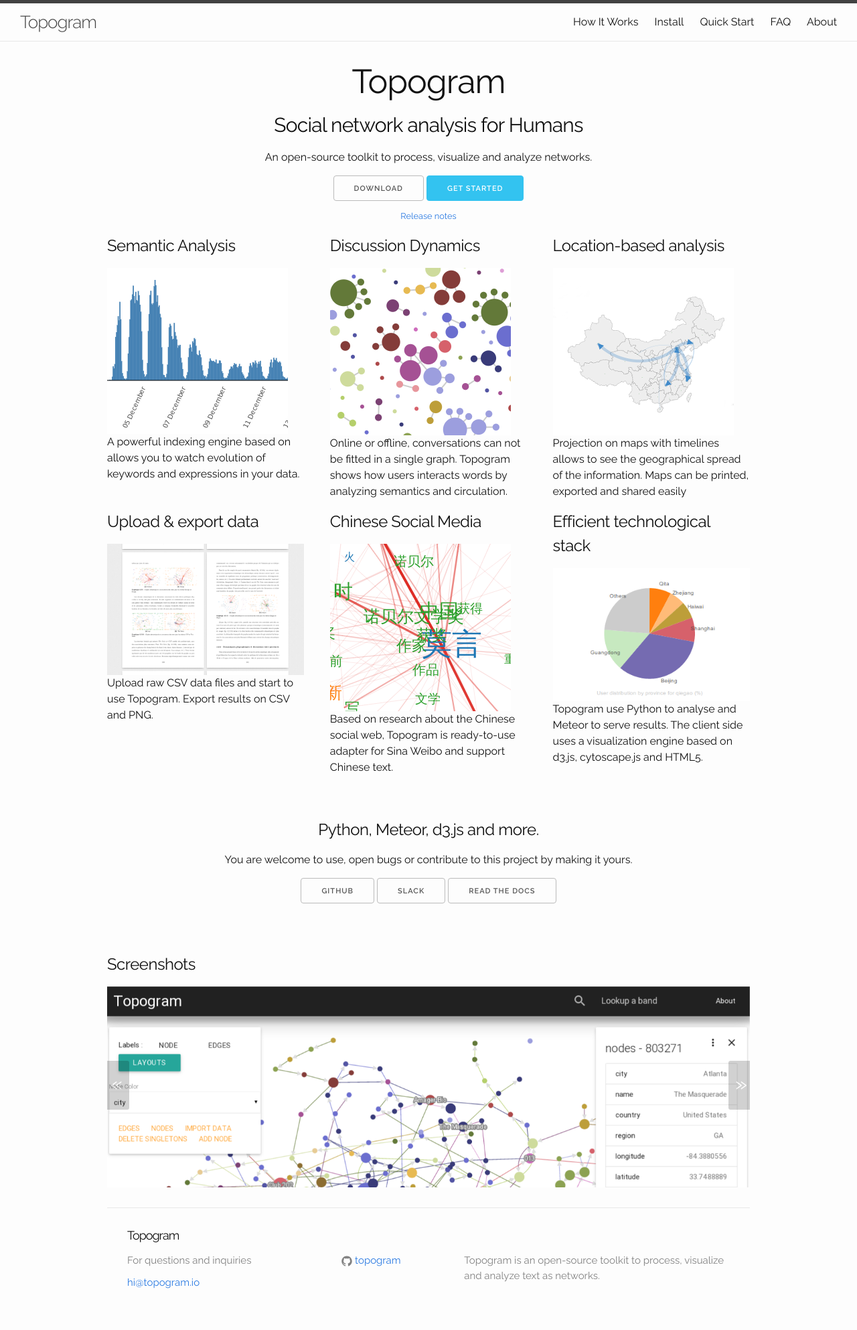
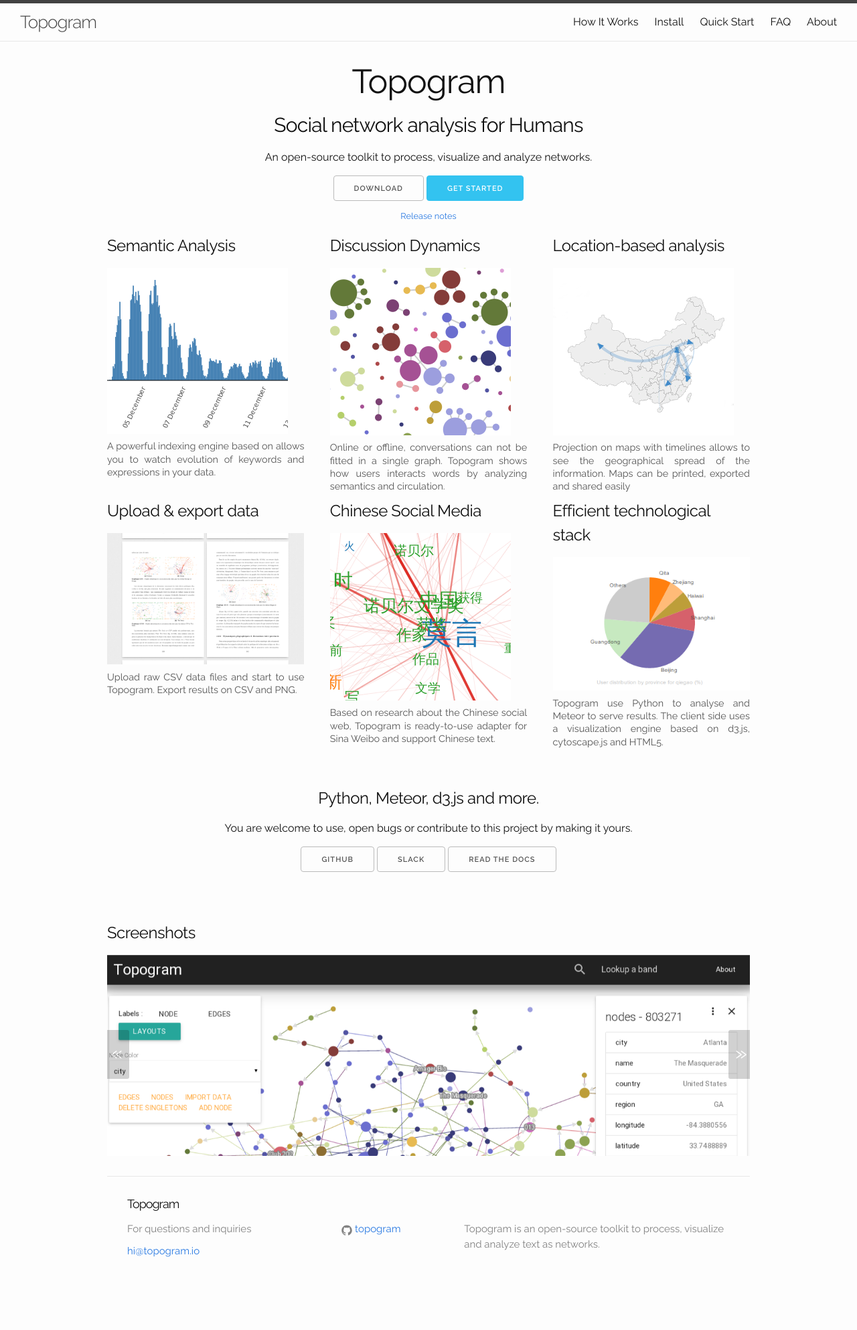
Before and after one commit to topogram/topogram.github.io, a Jekyll site: the page built from index.html, in a window 1280 px wide. Shown: the whole page at 67% size. Built offline with Jekyll 4.4.1, drawn with Linux system fonts in a browser that asks for light colours; after the commit the page ends 1939 px from its top, so only the background shows below that.

Commit message:
better image captions

```diff
--- a/css/main.scss
+++ b/css/main.scss
@@ -137,3 +137,11 @@ hr {
 #docs ul{
   list-style: none;
 }
+
+#services p {
+    font-size: .9em;
+    color: #555;
+    margin: .6em 0;
+    text-align: justify;
+    line-height: 1.35em;
+}
```
